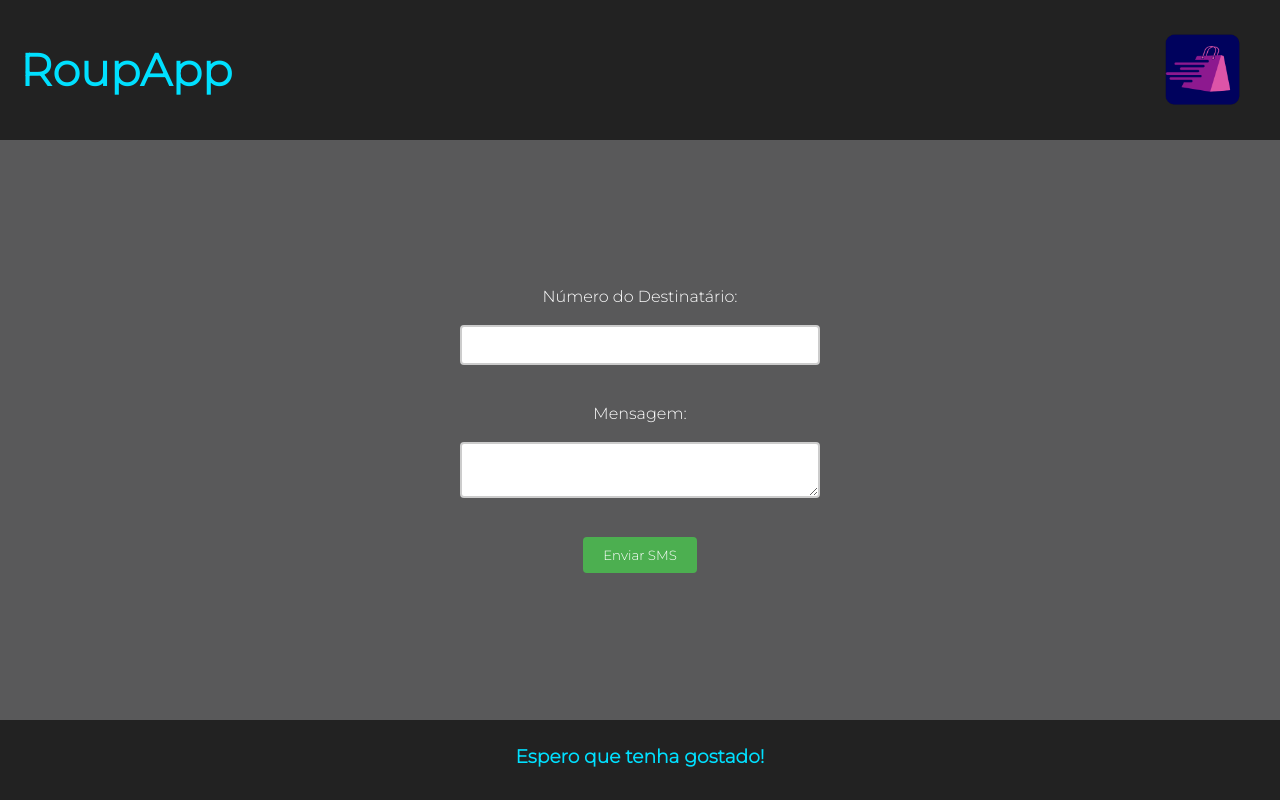
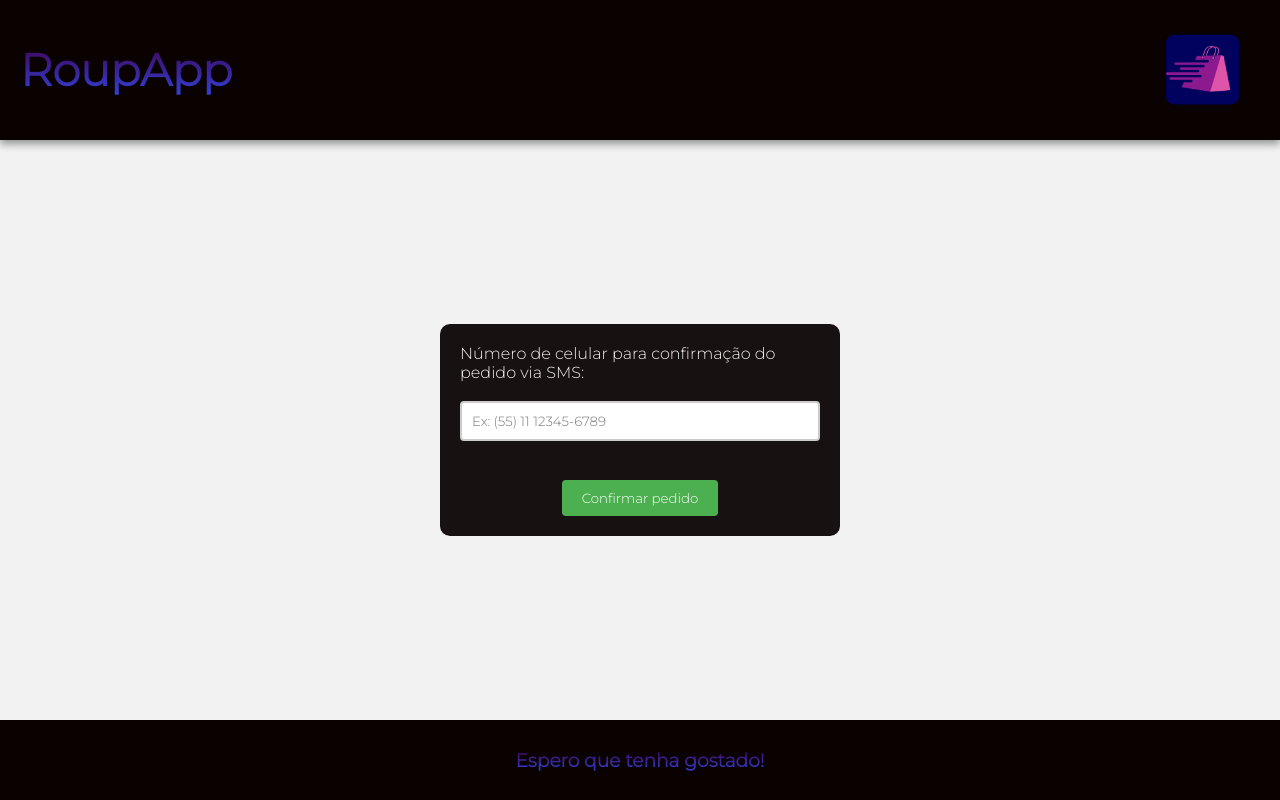
Before and after one commit to joaomatalves/RoupApp, a plain HTML site: page ac_02/index.html in a window 1280 px wide. Drawn offline with Linux system fonts and the light colour scheme.

Commit message:
Atualização dos CSS e HTML

```diff
--- /dev/null
+++ b/ac_02/css/catalogo.css
@@ -0,0 +1,75 @@
+/* Definir a fonte padrão */
+body {
+    font-family: Arial, sans-serif;
+  }
+
+  /* Personalizar o cabeçalho */
+  header {
+    background-color: #333;
+    color: #fff;
+    padding: 10px;
+    text-align: center;
+  }
+
+  h1 {
+    margin: 0;
+  }
+
+  /* Personalizar a navegação */
+  nav {
+    background-color: #eee;
+    padding: 10px;
+  }
+
+  nav ul {
+    list-style: none;
+    margin: 0;
+    padding: 0;
+  }
+
+  nav li {
+    display: inline-block;
+    margin-right: 10px;
+  }
+
+  nav a {
+    color: #333;
+    display: block;
+    padding: 10px;
+    text-decoration: none;
+  }
+
+  nav a:hover {
+    background-color: #333;
+    color: #fff;
+  }
+
+  /* Personalizar o conteúdo principal */
+  main {
+    padding: 20px;
+  }
+
+  section {
+    margin-bottom: 20px;
+  }
+
+  h2 {
+    font-size: 24px;
+    margin-bottom: 10px;
+  }
+
+  p {
+    line-height: 1.5;
+  }
+
+  img {
+    width: 150pt;
+  }
+
+  /* Personalizar o rodapé */
+  footer {
+    background-color: #333;
+    color: #fff;
+    padding: 10px;
+    text-align: center;
+  }
--- /dev/null
+++ b/ac_02/css/catalogoReset.css
@@ -0,0 +1,24 @@
+*{
+    margin: 0;
+    padding: 0;
+    box-sizing: border-box;
+    font-family:'Montserrat', sans-serif;
+}
+
+body{
+    width: 100%;
+    height: 100vh;
+
+    background-color: #fafafc;
+
+
+    display: flex;
+    flex-direction: column;
+    justify-content: space-between;
+}
+
+a{
+    text-decoration: none;
+
+    transition: 0.2s ease-in-out;
+}
--- a/ac_02/css/footer.css
+++ b/ac_02/css/footer.css
@@ -1,8 +1,23 @@
 footer{
-    background-color: #222;
+    background-color: #0a0101;
     height: 80px;
     position: relative;
     padding: 25px;
     text-align: center;
+    display: flex;
+    align-items: center;
+    justify-content: center;
+    color: #fff;
+}
 
+footer p {
+    margin: 0;
+    font-size: 16px;
+}
+
+@media (max-width: 768px) {
+    footer {
+        flex-direction: column;
+        height: auto;
     }
+}
--- a/ac_02/css/header.css
+++ b/ac_02/css/header.css
@@ -1,11 +1,12 @@
 header {
-    background-color: #222;
+    background-color: #0a0101;
     padding: 20px;
-
     display: flex;
     align-items: center;
     justify-content: space-between;
+    box-shadow: 0px 4px 8px rgba(0, 0, 0, 0.4);
 }
+
 
 
 header h1 {
@@ -23,10 +24,13 @@ header nav div img{
 
 }
 
-header h1, nav, div, img{
-    color: #00e0ff;
+
+header h1, nav, div, img {
+    background-image: linear-gradient(to bottom, #3f0352, #3243da);
+    -webkit-background-clip: text;
+    -webkit-text-fill-color: transparent;
     transition: 0.2s ease-in-out;
-}
+  }
 
 header h1:hover, img:hover{
     color: #fff;
--- /dev/null
+++ b/ac_02/css/produto.css
@@ -0,0 +1,71 @@
+.produto {
+    width: 250pt;
+    box-shadow: 0 0 10px rgba(0,0,0,0.4);
+    border-radius: 10px;
+    overflow: hidden;
+    margin-bottom: 20px;
+
+  }
+
+
+
+  button {
+    background-color: #4CAF50;
+    margin-bottom: auto;
+    color: white;
+    padding: 10px 20px;
+    border: none;
+    border-radius: 4px;
+    cursor: pointer;
+    transition: background-color 0.3s;
+
+
+
+
+    justify-content: center;
+  }
+
+  button[type="button"]:hover {
+    background-color: #360442;
+  }
+
+  .produto {
+    position: relative;
+  }
+
+  .produto button {
+    position: absolute;
+    bottom: 10px;
+    left: 80%;
+    transform: translateX(-50%);
+  }
+
+
+  .produto {
+    padding: 20px;
+  }
+
+  .produto h2 {
+    margin-top: 0;
+  }
+
+  .produto p {
+    margin-bottom: 10px;
+  }
+
+  .produto .preco {
+    margin-bottom: 20px;
+  }
+
+
+  .comprar {
+
+
+    display: inline-block;
+    padding: 10px 20px;
+    background-color: #4CAF50;
+    color: #fff;
+    text-decoration: none;
+    border-radius: 5px;
+    margin-top: 10px;
+  }
--- a/ac_02/css/reset.css
+++ b/ac_02/css/reset.css
@@ -6,17 +6,27 @@
 }
 
 body{
+
     width: 100%;
     height: 100vh;
 
-    background-color: #59595a;
-    color: #fff;
+    background-color: #F2F2F2;
+    color: #F2F2F2;
 
     display: flex;
     flex-direction: column;
     justify-content: space-between;
 }
 
+
+
+form {
+    background-color: #181111;
+    padding: 20px;
+    border-radius: 10px;
+  }
+
+
 a{
     text-decoration: none;
     color: #fff;
--- a/ac_02/index.html
+++ b/ac_02/index.html
@@ -32,11 +32,11 @@
 <main>
 <body>
     <form id="enviar-sms-form">
-        <label for="numero_destino">Número do Destinatário:</label><br>
-        <input type="text" id="numero_destino" name="numero_destino"><br>
-        <label for="mensagem">Mensagem:</label><br>
-        <textarea id="mensagem" name="mensagem"></textarea><br>
-        <button type="button" onclick="enviarSMS()">Enviar SMS</button>
+        <label for="numero_destino">Número de celular para confirmação do pedido via SMS:</label><br>
+        <input type="text" id="numero_destino" name="numero_destino" placeholder="Ex: (55) 11 12345-6789 "><br>
+
+
+        <button type="button" onclick="enviarSMS()">Confirmar pedido</button>
     </form>
 
     <div id="mensagem-resultado"></div>
@@ -44,7 +44,8 @@
     <script>
       function enviarSMS() {
         var numero_destino = document.getElementById('numero_destino').value;
-        var mensagem = document.getElementById('mensagem').value;
+
+        mensagem = "RoupApp: Parabéns! Sua compra foi concluída com sucesso."
 
         var payload = {
             "from": "fernando8",
```
Also changed, not shown: ac_02/catalogo.html (added, +52 -0 lines), ac_02/img/2068544_calca-jeans-concept-washed-green-dudalina-masculina-91-01-2292_z14_637944416318773595.jpg (added), ac_02/img/Camisa-Social-Masculina-Manga-Longa.png (added), ac_02/img/calça.png (added), ac_02/img/camisa-feminina.png (added).
